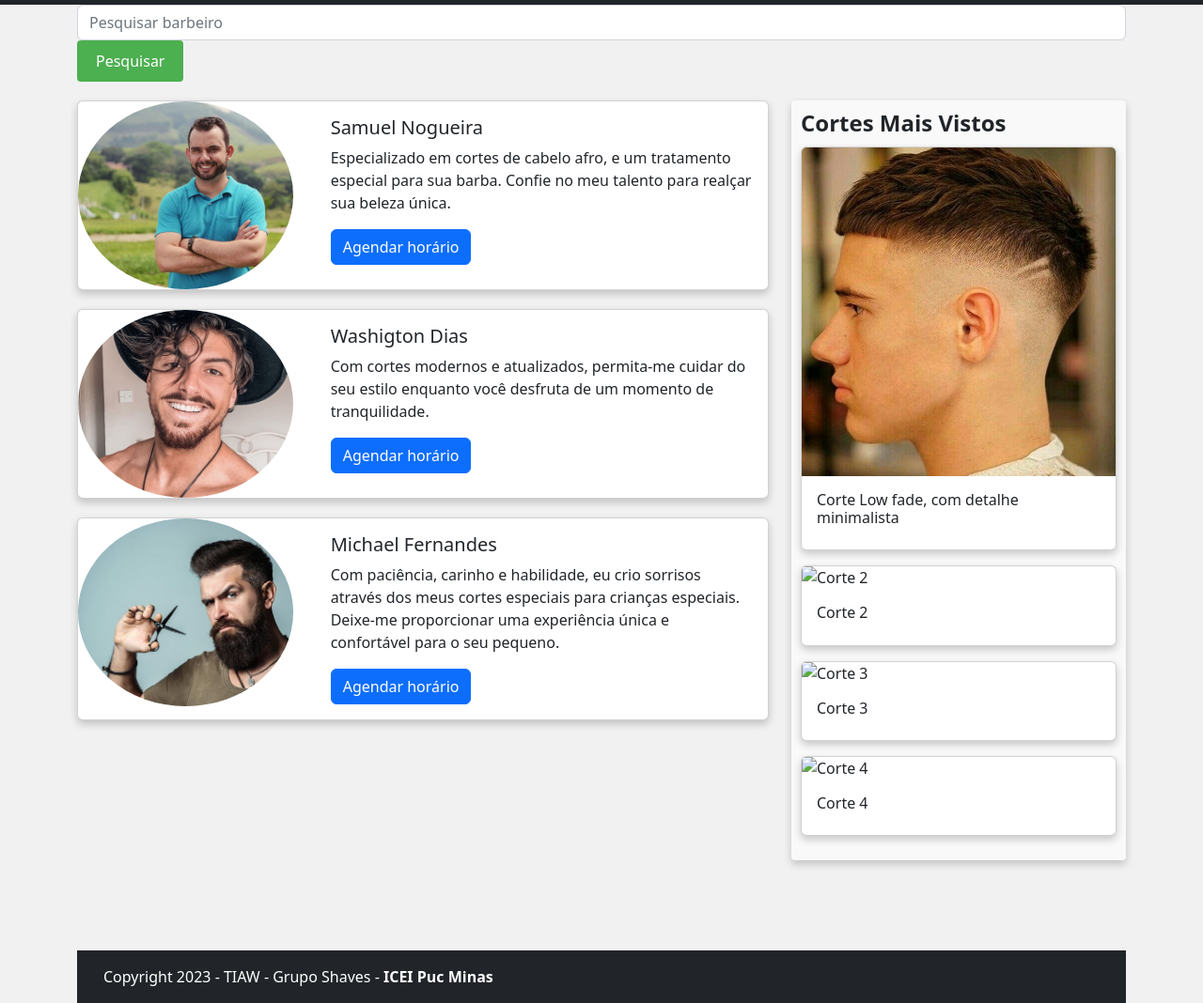
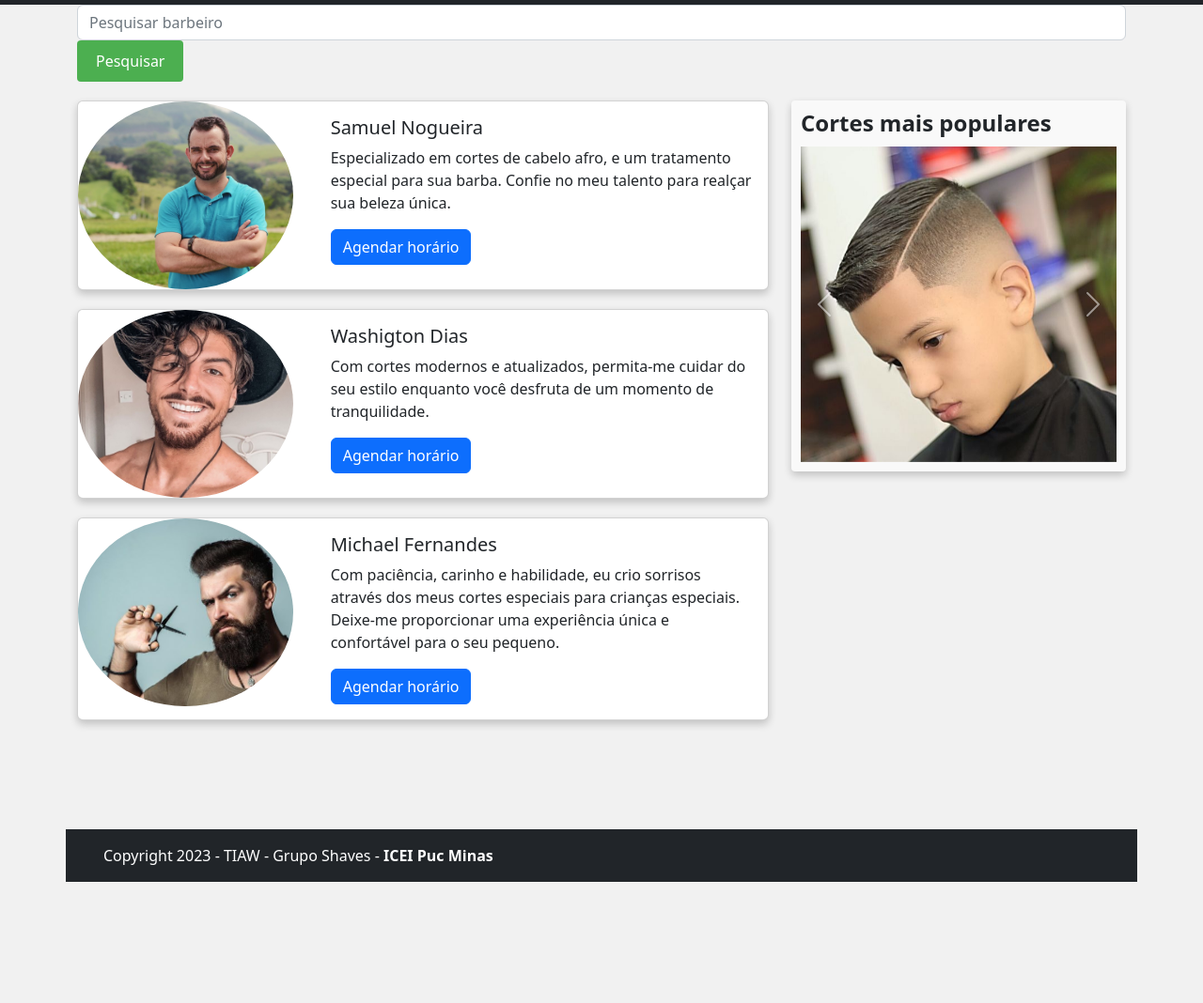
Before and after one commit to ICEI-PUC-Minas-PCO-SI/pco-si-2023-1-p1-proj-web-t1-grupo-4-shaves, a plain HTML site: page src/telaBarbeiros.html in a window 1280 px wide. Shown: the part 118-1186 px from the top of the page at 94% size. After the commit the page ends 1057 px from the top, so only its background shows below. Drawn offline with nearby package versions, Linux system fonts and the light colour scheme.

Commit message:
finalizado perfil, e adição do carousel de imagens

```diff
--- a/src/telaBarbeiros.html
+++ b/src/telaBarbeiros.html
@@ -117,43 +117,36 @@
           </div>
         </div>
 
-        <div class="col-md-4">
-          <div class="popular-cuts">
-            <h4>Cortes Mais Vistos</h4>
-            <div class="row">
-              <div class="col-md-12">
-                <div class="card mb-3">
-                  <img src="img/corte1.jpeg" class="card-img-top" alt="Corte 1" style="max-height: 350px; object-fit: cover;">
-                  <div class="card-body">
-                    <h6 class="card-title">Corte Low fade, com detalhe minimalista</h6>
-                  </div>
-                </div>
+      <div class="col-md-4">
+        <div class="popular-cuts">
+          <h4>Cortes mais populares</h4>
+          <div id="carouselCortes" class="carousel slide" data-ride="carousel">
+            <div class="carousel-inner">
+              <div class="carousel-item active">
+                <img src="img/corte.jpeg" class="d-block w-100" alt="Corte 1">
+
               </div>
-              <div class="col-md-12">
-                <div class="card mb-3">
-                  <img src="path_to_image" class="card-img-top" alt="Corte 2">
-                  <div class="card-body">
-                    <h6 class="card-title">Corte 2</h6>
-                  </div>
-                </div>
+              <div class="carousel-item">
+                <img src="img/corte2.jpeg" class="d-block w-100" alt="Corte 2">
+
               </div>
-              <div class="col-md-12">
-                <div class="card mb-3">
-                  <img src="path_to_image" class="card-img-top" alt="Corte 3">
-                  <div class="card-body">
-                    <h6 class="card-title">Corte 3</h6>
-                  </div>
-                </div>
+              <div class="carousel-item">
+                <img src="img/corte3.jpeg" class="d-block w-100" alt="Corte 3">
+
               </div>
-              <div class="col-md-12">
-                <div class="card mb-3">
-                  <img src="path_to_image" class="card-img-top" alt="Corte 4">
-                  <div class="card-body">
-                    <h6 class="card-title">Corte 4</h6>
-                  </div>
-                </div>
+              <div class="carousel-item">
+                <img src="img/corte4.jpeg" class="d-block w-100" alt="Corte 4">
+
               </div>
             </div>
+            <a class="carousel-control-prev" href="#carouselCortes" role="button" data-slide="prev">
+              <span class="carousel-control-prev-icon" aria-hidden="true"></span>
+              <span class="sr-only">Anterior</span>
+            </a>
+            <a class="carousel-control-next" href="#carouselCortes" role="button" data-slide="next">
+              <span class="carousel-control-next-icon" aria-hidden="true"></span>
+              <span class="sr-only">Próximo</span>
+            </a>
           </div>
         </div>
       </div>
@@ -178,9 +171,9 @@
     </footer>
 
     <!--Bootstrap Js-->
-    <script src="https://cdn.jsdelivr.net/npm/bootstrap@5.0.0-beta3/dist/js/bootstrap.bundle.min.js"
-        integrity="sha384-JEW9xMcG8R+pH31jmWH6WWP0WintQrMb4s7ZOdauHnUtxwoG2vI5DkLtS3qm9Ekf"
-        crossorigin="anonymous"></script>
+    <script src="https://code.jquery.com/jquery-3.6.0.min.js"></script>
+    <script src="https://maxcdn.bootstrapcdn.com/bootstrap/4.0.0/js/bootstrap.min.js"></script>
+
 </body>
 
 </html>
```
Also changed, not shown: src/img/corte.jpeg (added), src/img/corte1.jpeg (deleted), src/img/corte2.jpeg (added), src/img/corte3.jpeg (added), src/img/corte4.jpeg (added).
